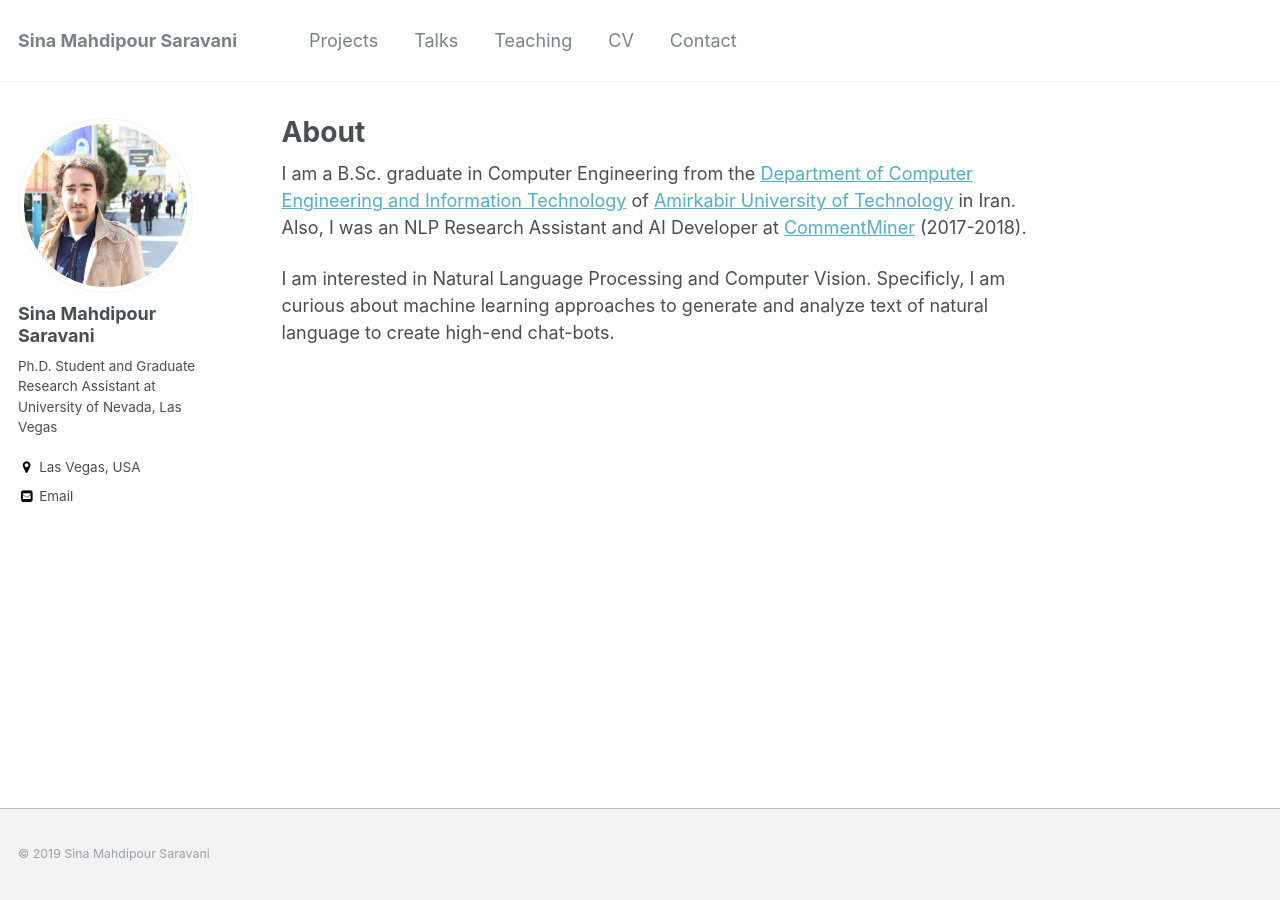
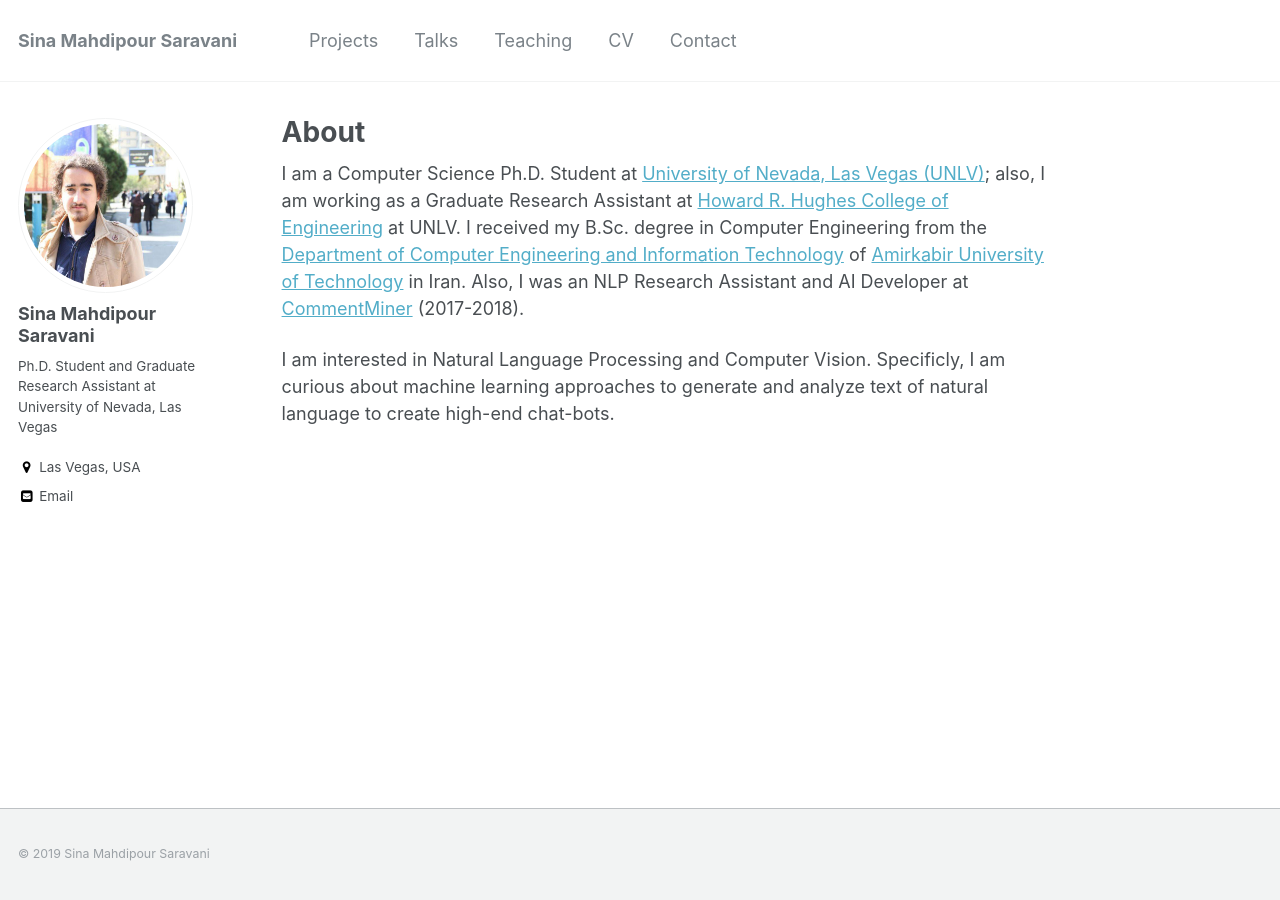
Before and after one commit to sinamps/sinamps.github.io, a Jekyll site: the page built from _pages/about.md, in a window 1280 px wide. Built offline with Jekyll 4.4.1, drawn with Linux system fonts in a browser that asks for light colours.

Commit message:
Update about page after coming to usa

```diff
--- a/_pages/about.md
+++ b/_pages/about.md
@@ -8,6 +8,6 @@
   - /about.html
 ---
 
-I am a B.Sc. graduate in Computer Engineering from the [Department of Computer Engineering and Information Technology](http://ceit.aut.ac.ir/autcms/home.htm?depurl=computer-engineering&lang=en) of [Amirkabir University of Technology](http://aut.ac.ir/aut/) in Iran. Also, I was an NLP Research Assistant and AI Developer at [CommentMiner](http://www.commentminer.ir/) (2017-2018).
+I am a Computer Science Ph.D. Student at [University of Nevada, Las Vegas (UNLV)](https://www.unlv.edu); also, I am working as a Graduate Research Assistant at [Howard R. Hughes College of Engineering](https://www.unlv.edu/engineering) at UNLV. I received my B.Sc. degree in Computer Engineering from the [Department of Computer Engineering and Information Technology](http://ceit.aut.ac.ir/autcms/home.htm?depurl=computer-engineering&lang=en) of [Amirkabir University of Technology](http://aut.ac.ir/aut/) in Iran. Also, I was an NLP Research Assistant and AI Developer at [CommentMiner](http://www.commentminer.ir/) (2017-2018).
 
 I am interested in Natural Language Processing and Computer Vision. Specificly, I am curious about machine learning approaches to generate and analyze text of natural language to create high-end chat-bots.
```
